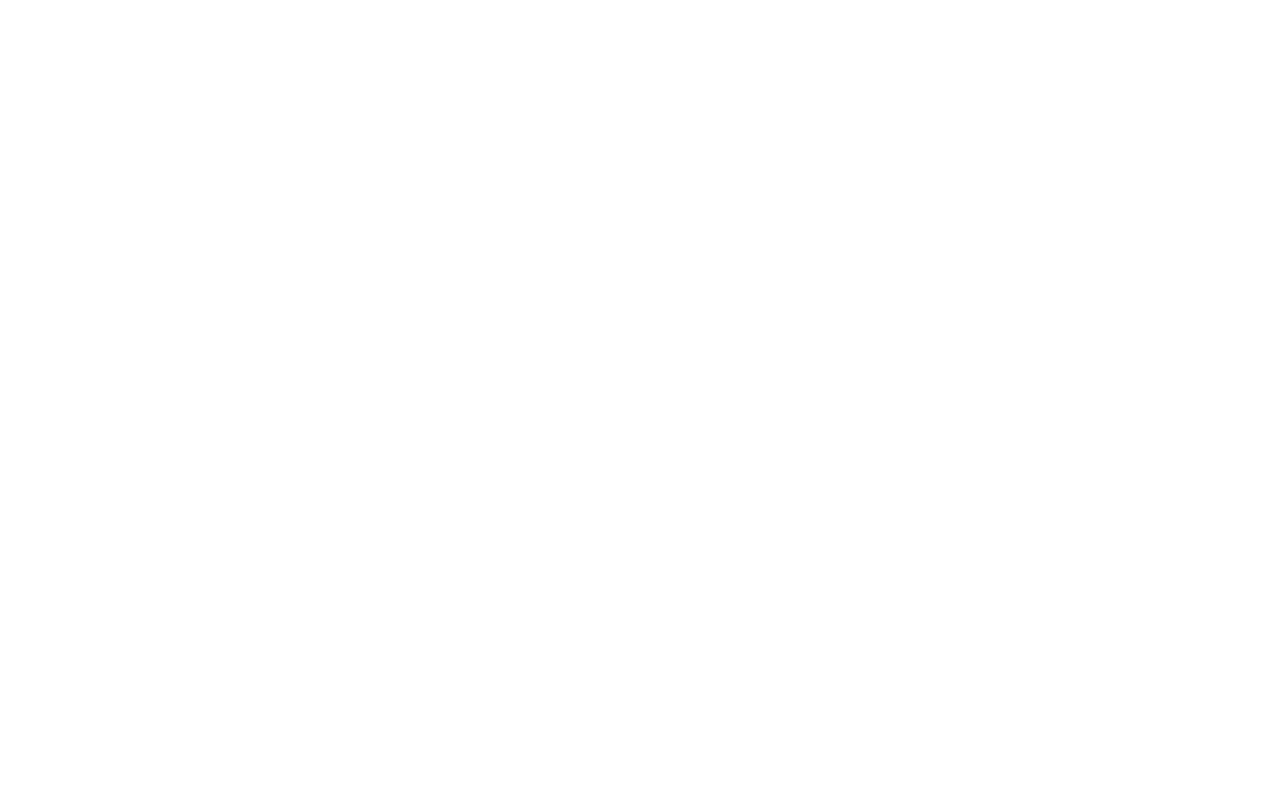
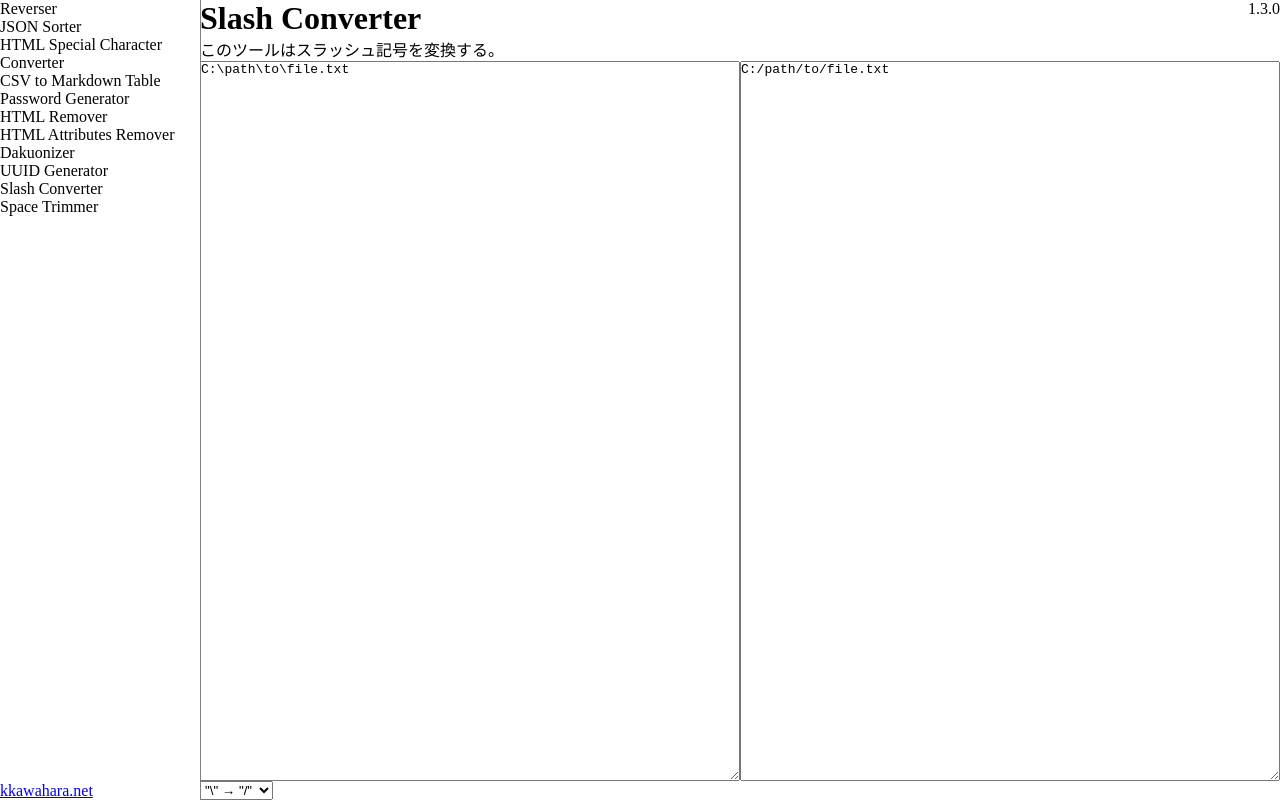
Before and after one commit to kkawaharanet/misc-tools, a React (Vite) app: page /slash-converter in a window 1280 px wide. Before the commit this address had no page. Built offline with nearby package versions, Linux system fonts and the light colour scheme.

Commit message:
Slash Converterを追加した Space Trimmerを追加した ルーティングの仕組みを見直した

```diff
--- /dev/null
+++ b/src/app-routes.tsx
@@ -0,0 +1,81 @@
+import { JSX } from "react";
+import App from "./app";
+import CsvToMarkdownTable from "./app/csv-to-markdown-table";
+import Dakuonizer from "./app/dakuonizer";
+import HtmlRemover from "./app/html-remover";
+import HtmlSpecialCharacterConverter from "./app/html-special-character-converter";
+import JsonSorter from "./app/json-sorter";
+import PasswordGenerator from "./app/password-generator";
+import Reverser from "./app/reverser";
+import SlashConverter from "./app/slash-converter";
+import SpaceTrimmer from "./app/space-trimmer";
+import UuidGenerator from "./app/uuid-generator";
+
+export interface AppRoute {
+  path: string;
+  element: JSX.Element;
+  name: string;
+}
+
+export const appRoutes: AppRoute[] = [
+  {
+    path: "/",
+    element: <App />,
+    name: "Index",
+  },
+  {
+    path: "/reverser",
+    element: <Reverser />,
+    name: "Reverser",
+  },
+  {
+    path: "/Sorter",
+    element: <JsonSorter />,
+    name: "JSON Sorter",
+  },
+  {
+    path: "/html-special-character-converter",
+    element: <HtmlSpecialCharacterConverter />,
+    name: "HTML Special Character Converter",
+  },
+  {
+    path: "/csv-to-markdown-table",
+    element: <CsvToMarkdownTable />,
+    name: "CSV to Markdown Table",
+  },
+  {
+    path: "/password-generator",
+    element: <PasswordGenerator />,
+    name: "Password Generator",
+  },
+  {
+    path: "/html-remover",
+    element: <HtmlRemover />,
+    name: "HTML Remover",
+  },
+  {
+    path: "/html-attributes-remover",
+    element: <HtmlRemover />,
+    name: "HTML Attributes Remover",
+  },
+  {
+    path: "/dakuonizer",
+    element: <Dakuonizer />,
+    name: "Dakuonizer",
+  },
+  {
+    path: "/uuid-generator",
+    element: <UuidGenerator />,
+    name: "UUID Generator",
+  },
+  {
+    path: "/slash-converter",
+    element: <SlashConverter />,
+    name: "Slash Converter",
+  },
+  {
+    path: "/space-trimmer",
+    element: <SpaceTrimmer />,
+    name: "Space Trimmer",
+  },
+];
--- a/src/app.tsx
+++ b/src/app.tsx
@@ -1,29 +1,13 @@
 import { Outlet } from "react-router";
+import { appRoutes } from "./app-routes";
 import "./app.css";
 import { Navigation } from "./components/navigaion/Navigation";
-import { NavigationItem } from "./components/navigaion/navigation-item";
 
 export default function App() {
-  const navigationItems: NavigationItem[] = [
-    { to: "./reverser", text: "Reverser" },
-    { to: "./sorter", text: "Sorter" },
-    { to: "./json-sorter", text: "JSON Sorter" },
-    { to: "./html-attributes-remover", text: "HTML Attributes Remover" },
-    { to: "./html-remover", text: "HTML Remover" },
-    {
-      to: "./html-special-character-converter",
-      text: "HTML Special Character Converter",
-    },
-    { to: "./csv-to-markdown-table", text: "CSV to Markdown Table" },
-    { to: "./password-generator", text: "Password Generator" },
-    { to: "./dakuonizer", text: "Dakuonizer" },
-    { to: "./uuid-generator", text: "UUID Generator" },
-  ];
-
   return (
     <>
       <div className="sidebar">
-        <Navigation items={navigationItems} />
+        <Navigation routes={appRoutes} />
       </div>
       <div className="content">
         <Outlet />
--- a/src/app/reverser.tsx
+++ b/src/app/reverser.tsx
@@ -1,7 +1,7 @@
 import { useState } from "react";
 import { Pane } from "../components/pane/Pane";
 
-export default function HtmlRemover() {
+export default function Reverser() {
   const [input, setInput] = useState(`aaa\nbbb\nccc`);
 
   const output = input.split("\n").toReversed().join("\n");
--- /dev/null
+++ b/src/app/slash-converter.tsx
@@ -0,0 +1,51 @@
+import { useState } from "react";
+import { Pane } from "../components/pane/Pane";
+
+type Mode =
+  | "backSlashToSlash"
+  | "slashToBackSlash"
+  | "doubleBackSlashToSlash"
+  | "doubleSlashToSlash";
+
+export default function SlashConverter() {
+  const [input, setInput] = useState(`C:\\path\\to\\file.txt`);
+  const [mode, setMode] = useState<Mode>("backSlashToSlash");
+
+  const output = (() => {
+    if (mode === "slashToBackSlash") {
+      return input.replaceAll("/", "\\");
+    } else if (mode === "doubleBackSlashToSlash") {
+      return input.replaceAll("\\\\", "/");
+    } else if (mode === "doubleSlashToSlash") {
+      return input.replaceAll("//", "/");
+    }
+    return input.replaceAll("\\", "/");
+  })();
+
+  return (
+    <Pane
+      header={
+        <>
+          <h1>Slash Converter</h1>
+          <p>このツールはスラッシュ記号を変換する。</p>
+        </>
+      }
+      input={input}
+      output={output}
+      onChange={(input) => setInput(input)}
+      params={
+        <div>
+          <select
+            onChange={(e) => setMode(e.target.value as Mode)}
+            defaultValue={mode}
+          >
+            <option value="backSlashToSlash">"\" → "/"</option>
+            <option value="slashToBackSlash">"/" → "\"</option>
+            <option value="doubleBackSlashToSlash">"\\" → "/"</option>
+            <option value="doubleSlashToSlash">"//" → "/"</option>
+          </select>
+        </div>
+      }
+    />
+  );
+}
--- /dev/null
+++ b/src/app/space-trimmer.tsx
@@ -0,0 +1,25 @@
+import { useState } from "react";
+import { Pane } from "../components/pane/Pane";
+
+export default function SpaceTrimmer() {
+  const [input, setInput] = useState(`    a b c    \n    d e f    `);
+
+  const output = input
+    .split("\n")
+    .map((i) => i.trim())
+    .join("\n");
+
+  return (
+    <Pane
+      header={
+        <>
+          <h1>Space Trimmer</h1>
+          <p>このツールは先頭と末尾のホワイトスペースを取り除く。</p>
+        </>
+      }
+      input={input}
+      output={output}
+      onChange={(input) => setInput(input)}
+    />
+  );
+}
--- a/src/components/navigaion/Navigation.tsx
+++ b/src/components/navigaion/Navigation.tsx
@@ -1,18 +1,20 @@
 import { Link } from "react-router";
+import { AppRoute } from "../../app-routes";
 import styles from "./Navigation.module.css";
-import { NavigationItem } from "./navigation-item";
 
-export function Navigation(props: { items: NavigationItem[] }) {
+export function Navigation(props: { routes: AppRoute[] }) {
   return (
     <nav>
       <ul className={styles.menu}>
-        {props.items.map((item) => (
-          <li key={item.text}>
-            <Link to={item.to} className={styles.link}>
-              {item.text}
-            </Link>
-          </li>
-        ))}
+        {props.routes
+          .filter((r) => r.path !== "/")
+          .map((route) => (
+            <li key={route.name}>
+              <Link to={route.path} className={styles.link}>
+                {route.name}
+              </Link>
+            </li>
+          ))}
       </ul>
     </nav>
   );
--- a/src/main.tsx
+++ b/src/main.tsx
@@ -1,18 +1,8 @@
 import { StrictMode } from "react";
 import { createRoot } from "react-dom/client";
 import { BrowserRouter, Route, Routes } from "react-router";
+import { appRoutes } from "./app-routes.tsx";
 import App from "./app.tsx";
-import Blank from "./app/blank.tsx";
-import CsvToMarkdownTable from "./app/csv-to-markdown-table.tsx";
-import Dakuonizer from "./app/dakuonizer.tsx";
-import HtmlAttributesRemover from "./app/html-attributes-remover.tsx";
-import HtmlRemover from "./app/html-remover.tsx";
-import HtmlSpecialCharacterConverter from "./app/html-special-character-converter.tsx";
-import JsonSorter from "./app/json-sorter.tsx";
-import PasswordGenerator from "./app/password-generator.tsx";
-import Reverser from "./app/reverser.tsx";
-import Sorter from "./app/sorter.tsx";
-import UuidGenerator from "./app/uuid-generator.tsx";
 import "./main.css";
 
 createRoot(document.getElementById("root")!).render(
@@ -20,26 +10,9 @@ createRoot(document.getElementById("root")!).render(
     <BrowserRouter basename={import.meta.env.BASE_URL}>
       <Routes>
         <Route element={<App />}>
-          <Route path="/" element={<Blank />} />
-          <Route path="reverser" element={<Reverser />} />
-          <Route path="sorter" element={<Sorter />} />
-          <Route path="json-sorter" element={<JsonSorter />} />
-          <Route
-            path="html-special-character-converter"
-            element={<HtmlSpecialCharacterConverter />}
-          />
-          <Route
-            path="csv-to-markdown-table"
-            element={<CsvToMarkdownTable />}
-          />
-          <Route path="password-generator" element={<PasswordGenerator />} />
-          <Route path="html-remover" element={<HtmlRemover />} />
-          <Route
-            path="html-attributes-remover"
-            element={<HtmlAttributesRemover />}
-          />
-          <Route path="dakuonizer" element={<Dakuonizer />} />
-          <Route path="uuid-generator" element={<UuidGenerator />} />
+          {appRoutes.map((route) => (
+            <Route path={route.path} element={route.element} />
+          ))}
         </Route>
       </Routes>
     </BrowserRouter>
```
Also changed, not shown: package.json (+5 -5 lines), 1 other file (tests, documents, lock files or other folders).
